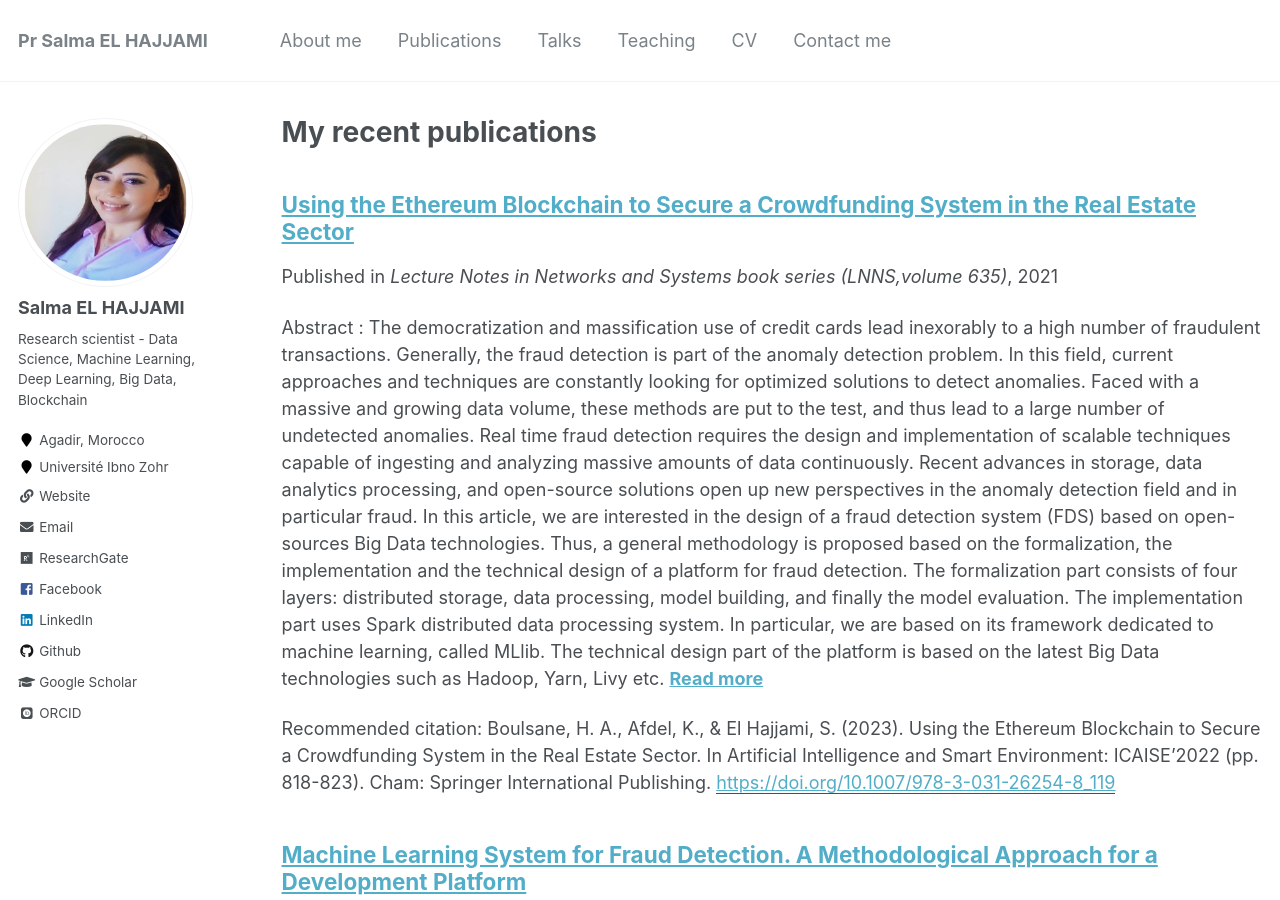
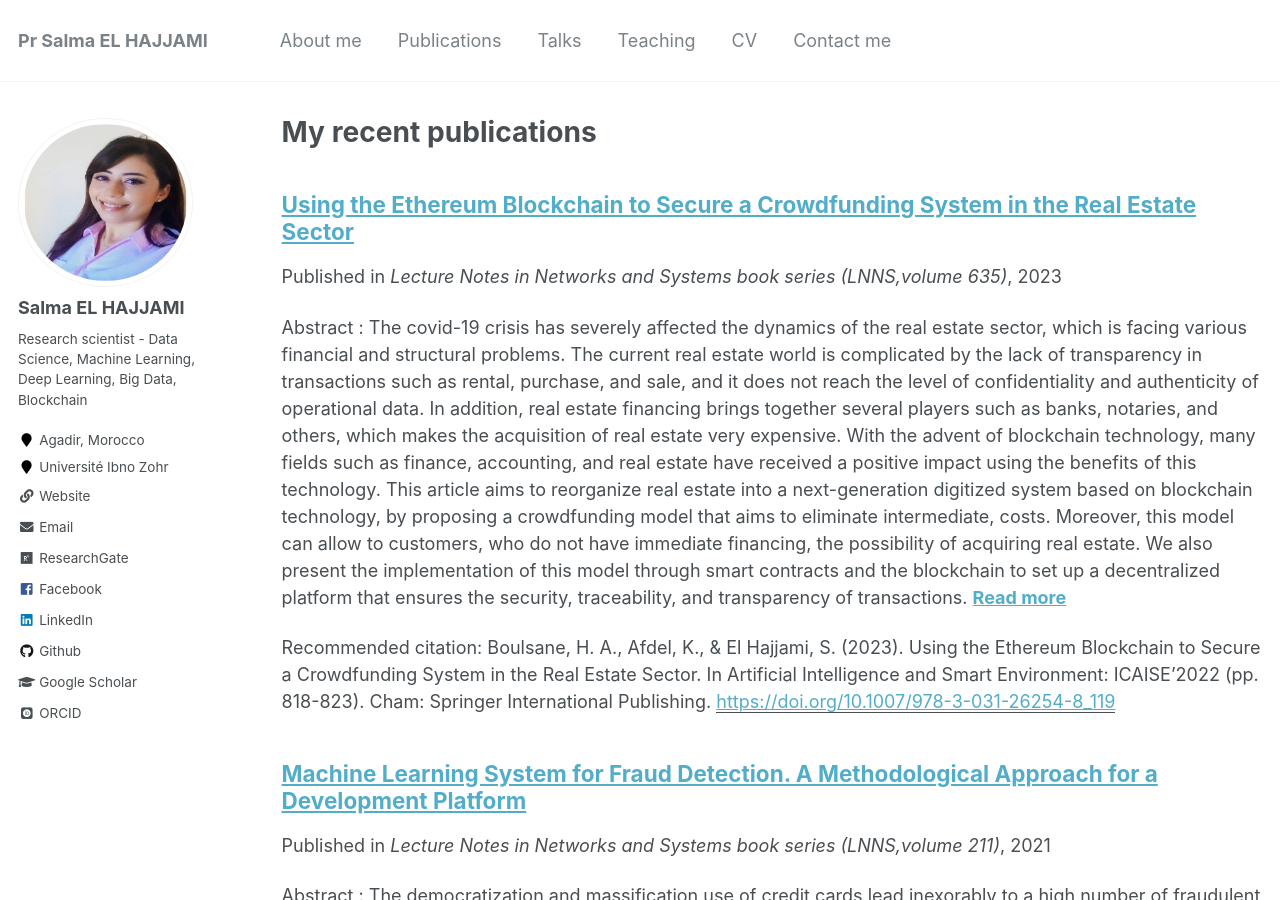
Before and after one commit to salmaelhajjami/salmaelhajjami.github.io, a Jekyll site: the page built from _pages/publications.md, in a window 1280 px wide and 900 px high. Built offline with Jekyll 4.4.1, drawn with Linux system fonts in a browser that asks for light colours; some web fonts are replaced.

Commit message:
Update 2023-Conf06.md

```diff
--- a/_publications/2023-Conf06.md
+++ b/_publications/2023-Conf06.md
@@ -2,8 +2,8 @@
 title: "Using the Ethereum Blockchain to Secure a Crowdfunding System in the Real Estate Sector"
 collection: publications
 permalink: /publication/2023-Conf06
-excerpt: "Abstract : The democratization and massification use of credit cards lead inexorably to a high number of fraudulent transactions. Generally, the fraud detection is part of the anomaly detection problem. In this field, current approaches and techniques are constantly looking for optimized solutions to detect anomalies. Faced with a massive and growing data volume, these methods are put to the test, and thus lead to a large number of undetected anomalies. Real time fraud detection requires the design and implementation of scalable techniques capable of ingesting and analyzing massive amounts of data continuously. Recent advances in storage, data analytics processing, and open-source solutions open up new perspectives in the anomaly detection field and in particular fraud. In this article, we are interested in the design of a fraud detection system (FDS) based on open-sources Big Data technologies. Thus, a general methodology is proposed based on the formalization, the implementation and the technical design of a platform for fraud detection. The formalization part consists of four layers: distributed storage, data processing, model building, and finally the model evaluation. The implementation part uses Spark distributed data processing system. In particular, we are based on its framework dedicated to machine learning, called MLlib. The technical design part of the platform is based on the latest Big Data technologies such as Hadoop, Yarn, Livy etc."
-date: 2021-06-26
+excerpt: "Abstract : The covid-19 crisis has severely affected the dynamics of the real estate sector, which is facing various financial and structural problems. The current real estate world is complicated by the lack of transparency in transactions such as rental, purchase, and sale, and it does not reach the level of confidentiality and authenticity of operational data. In addition, real estate financing brings together several players such as banks, notaries, and others, which makes the acquisition of real estate very expensive. With the advent of blockchain technology, many fields such as finance, accounting, and real estate have received a positive impact using the benefits of this technology. This article aims to reorganize real estate into a next-generation digitized system based on blockchain technology, by proposing a crowdfunding model that aims to eliminate intermediate, costs. Moreover, this model can allow to customers, who do not have immediate financing, the possibility of acquiring real estate. We also present the implementation of this model through smart contracts and the blockchain to set up a decentralized platform that ensures the security, traceability, and transparency of transactions."
+date: 2023-03-08
 venue: 'Lecture Notes in Networks and Systems book series (LNNS,volume 635)'
 paperurl: 'https://doi.org/10.1007/978-3-031-26254-8_119'
 citation: 'Boulsane, H. A., Afdel, K., & El Hajjami, S. (2023). Using the Ethereum Blockchain to Secure a Crowdfunding System in the Real Estate Sector. In Artificial Intelligence and Smart Environment: ICAISE’2022 (pp. 818-823). Cham: Springer International Publishing.'
```
